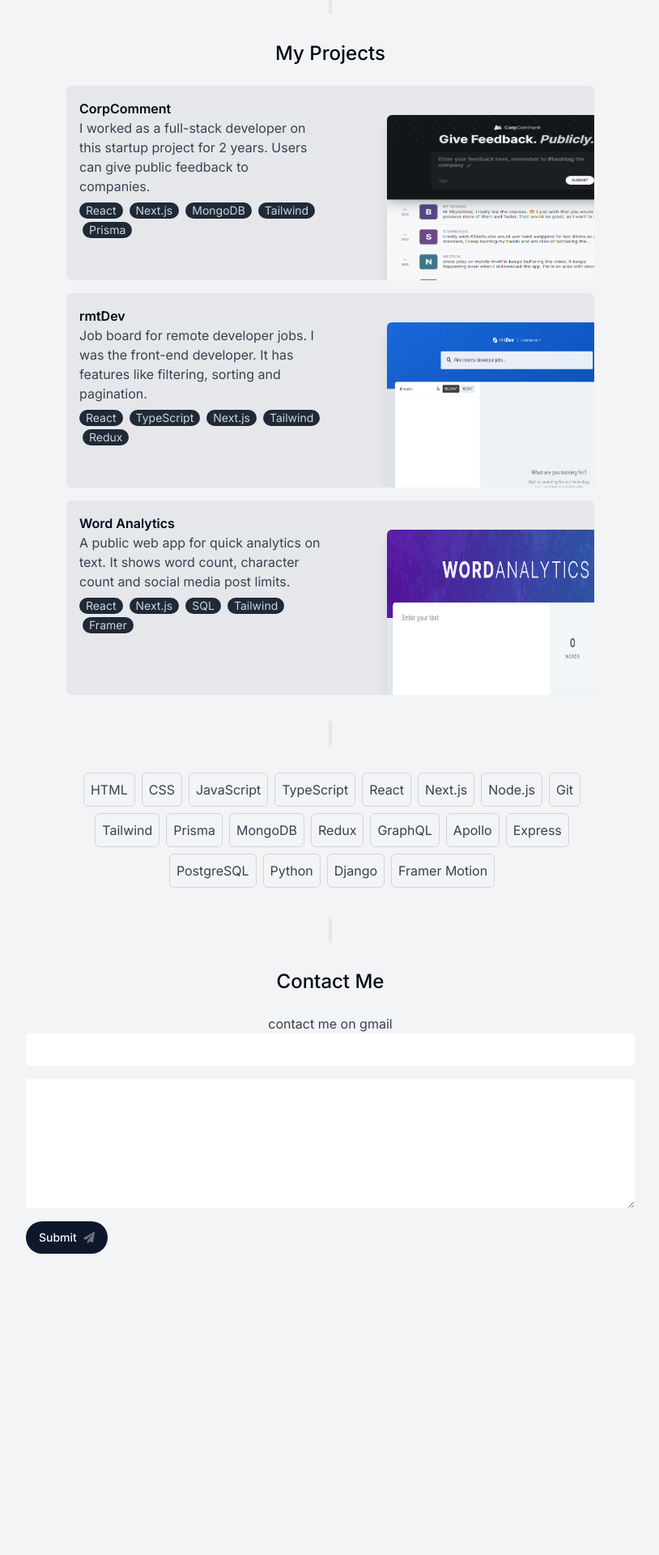
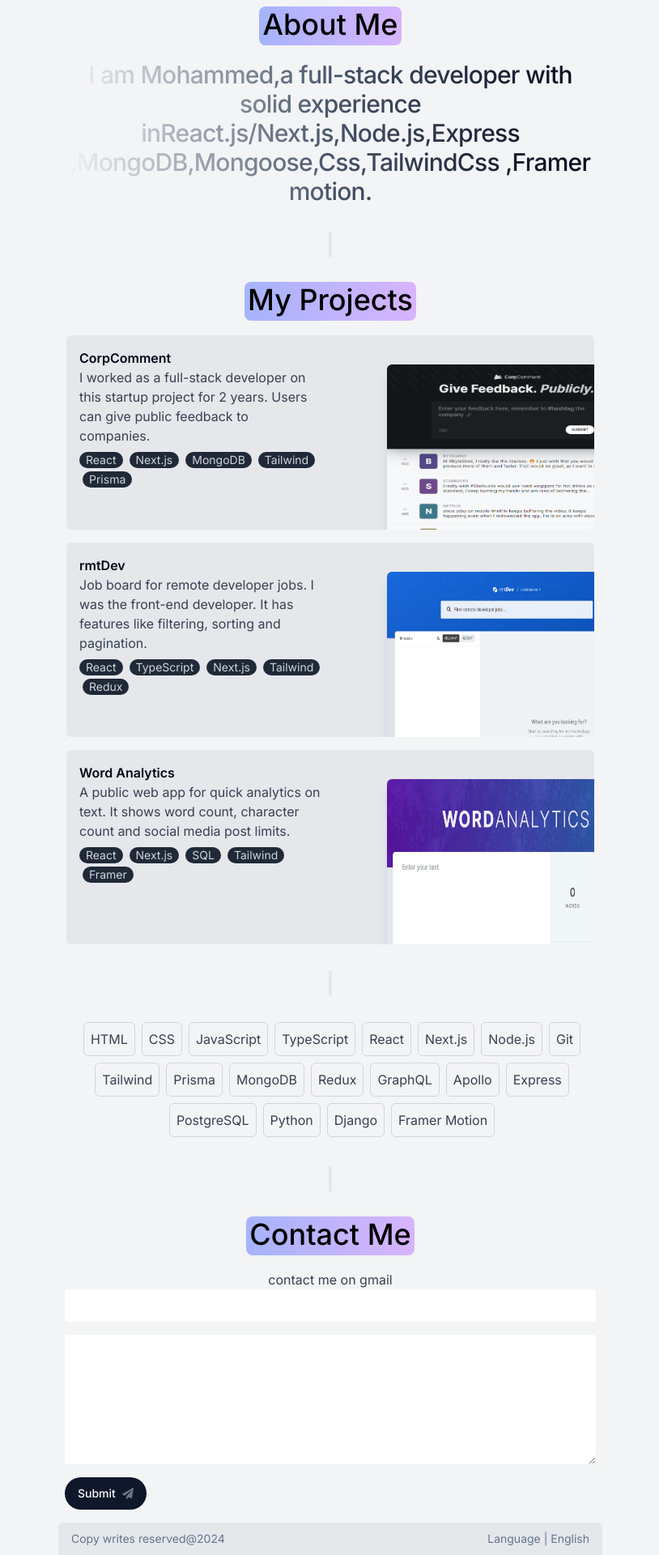
Before and after one commit to Mohammed20008/MyPortfolio, a Next.js app: page / in a window 1280 px wide. Shown: the part 686-2606 px from the top of the page at 81% size, without its empty margins (232-1046 px from the left). Before the commit the page ends 2234 px from the top, so only its background shows below. Built offline with nearby package versions, Linux system fonts and the light colour scheme; no server answers.

Commit message:
"Added Footer component to layout, updated About and Intro components, and modified SectionHeading and TypewriterEffectDemo components with new styles and animations."

```diff
--- a/src/app/layout.tsx
+++ b/src/app/layout.tsx
@@ -4,6 +4,7 @@ import "./globals.css";
 import Header from "@/components/Header";
 import { Toaster } from "react-hot-toast";
 import ActiveSectionProvider from "@/components/ActiveSectionProvider";
+import Footer from "@/components/Footer";
 
 const inter = Inter({ subsets: ["latin"] });
 
@@ -30,6 +31,7 @@ export default function RootLayout({
             <Header />
             <div className="absolute -z-20 h-[500px] rounded-full bg-gradient-to-r from-blue-400 to-red-400 opacity-20 blur-xl" />
             {children}
+            <Footer />
             <Toaster position="top-right" />
           </main>
         </ActiveSectionProvider>
--- a/src/components/About.tsx
+++ b/src/components/About.tsx
@@ -6,9 +6,11 @@ const About = () => {
   const { ref } = useSectionName("About", 1);
   return (
     <section className="scroll-mt-28" id="about" ref={ref}>
-      <div className="text-center">
+      <div>
         <SectionHeading>about me</SectionHeading>
-        <AboutData />
+        <div className=" ">
+          <AboutData />
+        </div>
       </div>
     </section>
   );
--- /dev/null
+++ b/src/components/Footer.tsx
@@ -0,0 +1,22 @@
+"use client";
+import { motion } from "framer-motion";
+const Footer = () => {
+  return (
+    <motion.div
+      className="mt-4 flex h-10 w-full items-center justify-between rounded-t-md bg-gray-200 px-4 text-sm text-muted-foreground"
+      initial={{
+        opacity: 0,
+        y: 20,
+      }}
+      whileInView={{
+        opacity: 1,
+        y: 0,
+        transition: { delay: 0.25, duration: 0.5 },
+      }}
+    >
+      <p>Copy writes reserved@2024</p>
+      <p>Language | English</p>
+    </motion.div>
+  );
+};
+export default Footer;
--- /dev/null
+++ b/src/components/Hero-highlight.tsx
@@ -0,0 +1,29 @@
+"use client";
+import { motion } from "framer-motion";
+import { HeroHighlight, Highlight } from "./ui/hero-highlight";
+
+export function HeroHighlightDemo() {
+  return (
+    <HeroHighlight>
+      <motion.h1
+        initial={{
+          opacity: 0,
+          y: 20,
+        }}
+        animate={{
+          opacity: 1,
+          y: [20, -5, 0],
+        }}
+        transition={{
+          duration: 0.5,
+          ease: [0.4, 0.0, 0.2, 1],
+        }}
+        className="mx-auto max-w-4xl px-4 text-center text-2xl font-bold md:text-4xl lg:text-5xl "
+      >
+        <Highlight className="text-black dark:text-white">
+          copy, of a copy, of a copy.
+        </Highlight>
+      </motion.h1>
+    </HeroHighlight>
+  );
+}
--- a/src/components/Intro.tsx
+++ b/src/components/Intro.tsx
@@ -16,7 +16,7 @@ const Intro = () => {
     <section
       ref={ref}
       id="home"
-      className="mt-6 flex scroll-mt-[100rem] flex-col items-center justify-center space-y-4 md:flex-row"
+      className="mt-6 flex scroll-mt-[100rem] flex-col items-center justify-center space-y-4"
     >
       <div className="relative h-20 w-20 md:h-40 md:w-40">
         <div>
@@ -38,7 +38,7 @@ const Intro = () => {
         </motion.span>
       </div>
       <div className="w-2/3 space-y-4 text-center">
-        <h1 className="text-3xl">
+        <h1 className="bg-gradient-to-r from-yellow-200 to-slate-900 bg-clip-text text-2xl text-transparent">
           <TypewriterEffectDemo />
         </h1>
         {/* Buttons */}
--- a/src/components/SectionHeading.tsx
+++ b/src/components/SectionHeading.tsx
@@ -1,10 +1,22 @@
 import { ReactNode } from "react";
+import { Highlight } from "./ui/hero-highlight";
+import { motion } from "framer-motion";
 
 const SectionHeading = ({ children }: { children: ReactNode }) => {
   return (
-    <div className="text-2xl capitalize font-medium mb-6 text-center">
-      {children}
-    </div>
+    <motion.div
+      className="mb-6 text-center text-4xl font-medium capitalize"
+      initial={{
+        opacity: 0,
+        y: 20,
+      }}
+      whileInView={{
+        opacity: 1,
+        y: 0,
+      }}
+    >
+      <Highlight className="text-black dark:text-white">{children}</Highlight>
+    </motion.div>
   );
 };
 export default SectionHeading;
--- a/src/components/TypeWriterIntro.tsx
+++ b/src/components/TypeWriterIntro.tsx
@@ -6,19 +6,22 @@ export function TypewriterEffectDemo() {
   const words = [
     {
       text: "Towards",
+      className: "text-indigo-900",
     },
     {
       text: "awesome",
+      className: "text-green-600",
     },
     {
       text: "apps",
     },
     {
       text: "with",
+      className: " text-blue-600",
     },
     {
       text: "React.js",
-      className: "text-blue-500 dark:text-blue-500",
+      className: "text-blue-900 dark:text-blue-900 underline",
     },
   ];
   return (
--- /dev/null
+++ b/src/components/ui/hero-highlight.tsx
@@ -0,0 +1,93 @@
+"use client";
+import { cn } from "@/lib/utils";
+import { useMotionValue, motion, useMotionTemplate } from "framer-motion";
+import React from "react";
+
+export const HeroHighlight = ({
+  children,
+  className,
+  containerClassName,
+}: {
+  children: React.ReactNode;
+  className?: string;
+  containerClassName?: string;
+}) => {
+  let mouseX = useMotionValue(0);
+  let mouseY = useMotionValue(0);
+
+  function handleMouseMove({
+    currentTarget,
+    clientX,
+    clientY,
+  }: React.MouseEvent<HTMLDivElement>) {
+    if (!currentTarget) return;
+    let { left, top } = currentTarget.getBoundingClientRect();
+
+    mouseX.set(clientX - left);
+    mouseY.set(clientY - top);
+  }
+  return (
+    <div className={cn()} onMouseMove={handleMouseMove}>
+      <div className="bg-dot-thick-neutral-300 dark:bg-dot-thick-neutral-800 pointer-events-none absolute  inset-0" />
+      <motion.div
+        className="bg-dot-thick-indigo-500 dark:bg-dot-thick-indigo-500 pointer-events-none   absolute inset-0 opacity-0 transition duration-300 group-hover:opacity-100"
+        style={{
+          WebkitMaskImage: useMotionTemplate`
+            radial-gradient(
+              200px circle at ${mouseX}px ${mouseY}px,
+              black 0%,
+              transparent 100%
+            )
+          `,
+          maskImage: useMotionTemplate`
+            radial-gradient(
+              200px circle at ${mouseX}px ${mouseY}px,
+              black 0%,
+              transparent 100%
+            )
+          `,
+        }}
+      />
+
+      <div className={cn("relative z-20", className)}>{children}</div>
+    </div>
+  );
+};
+
+export const Highlight = ({
+  children,
+  className,
+}: {
+  children: React.ReactNode;
+  className?: string;
+}) => {
+  return (
+    <motion.span
+      initial={{
+        backgroundSize: "0% 100%",
+      }}
+      whileInView={{
+        backgroundSize: "100% 100%",
+      }}
+      viewport={{
+        once: true,
+      }}
+      transition={{
+        duration: 2,
+        ease: "linear",
+        delay: 0.5,
+      }}
+      style={{
+        backgroundRepeat: "no-repeat",
+        backgroundPosition: "left center",
+        display: "inline",
+      }}
+      className={cn(
+        `relative inline-block rounded-lg  bg-gradient-to-r from-indigo-300 to-purple-300 px-1 pb-1 dark:from-indigo-500 dark:to-purple-500`,
+        className,
+      )}
+    >
+      {children}
+    </motion.span>
+  );
+};
--- a/src/lib/About.tsx
+++ b/src/lib/About.tsx
@@ -1,10 +1,9 @@
 const AboutData = () => {
   return (
-    <p className="text-2xl">
-      {" "}
+    <p className="bg-gradient-to-r from-gray-100 via-slate-600 to-slate-950 bg-clip-text text-center font-medium leading-4 tracking-tight text-transparent sm:text-3xl">
       I am Mohammed,a full-stack developer with solid experience in
-      Reac.js/Next.js,Node.js,Express,MongoDB,Mongoose,Css,TailwindCss,Framer
-      motion.
+      <span className=" bg-gradient-to-">React.js/Next.js</span>,Node.js,Express
+      ,MongoDB,Mongoose,Css,TailwindCss ,Framer motion.
     </p>
   );
 };
```
